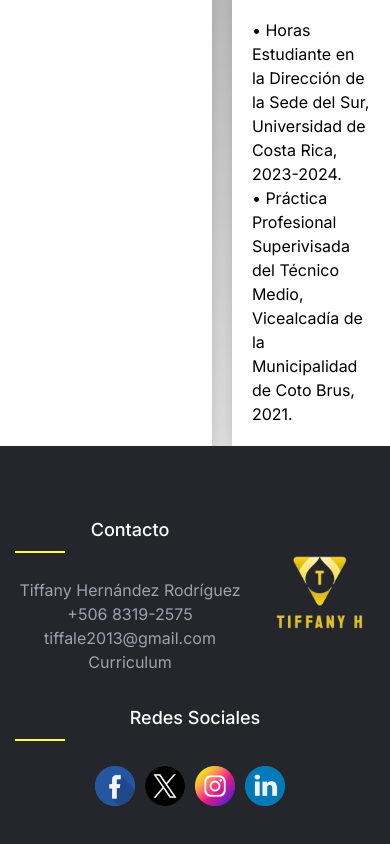
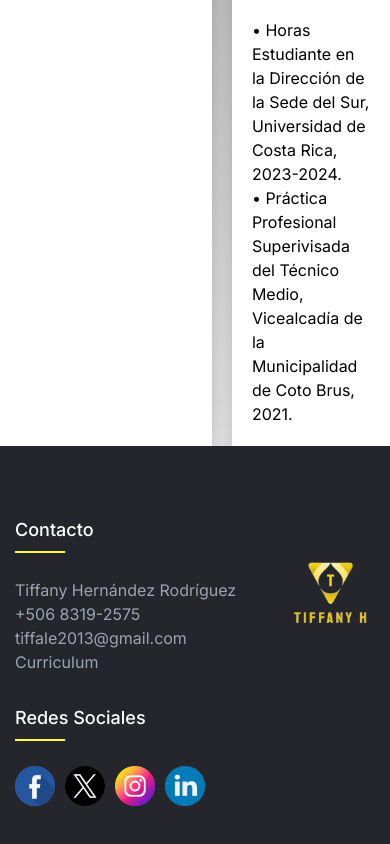
Before and after one commit to tihernan/portafolio_personal, a Next.js app: page /personal in a window 390 px wide. Shown: the part 2049-2893 px from the top of the page. Built offline with nearby package versions, Linux system fonts and the light colour scheme.

Commit message:
Responsive
Más correciones en el display del header y del footer en responsive

```diff
--- a/src/app/globals.css
+++ b/src/app/globals.css
@@ -79,21 +79,21 @@ body {
 @media (max-width: 1024px) {
   .nav-content {
     padding: 0 1rem;
-    justify-content: center; /* Centramos horizontalmente el contenido */
-    flex-direction: row; /* Aseguramos que los elementos estén en una fila */
+    justify-content: center;
+    flex-direction: row;
   }
 
   .nav-links {
     gap: 1rem;
-    justify-content: center; /* Centramos horizontalmente los enlaces */
-    flex-direction: row; /* Aseguramos que los enlaces estén en una fila */
+    justify-content: center;
+    flex-direction: row;
   }
 
   .header img.foto {
-    width: 150px;
-    height: 150px;
-    margin: 0 auto; /* Centramos la imagen */
-    margin-left: 0; /* Eliminamos el margen izquierdo */
+    width: 110px;
+    height: 110px;
+    margin: 0 auto;
+    margin-left: 0;
   }
 
   .nav-link {
@@ -105,20 +105,20 @@ body {
   .nav-content {
     padding: 0 1rem;
     justify-content: center;
-    flex-direction: row; /* Aseguramos que los elementos estén en una fila */
+    flex-direction: row;
   }
 
   .nav-links {
     gap: 1rem;
-    justify-content: center; /* Centramos horizontalmente los enlaces */
-    flex-direction: row; /* Aseguramos que los enlaces estén en una fila */
+    justify-content: center;
+    flex-direction: row;
   }
 
   .header img.foto {
-    width: 130px;
-    height: 130px;
+    width: 90px;
+    height: 90px;
     margin: 0 auto;
-    margin-left: 0; /* Eliminamos el margen izquierdo */
+    margin-left: 0;
   }
 
   .nav-link {
@@ -129,21 +129,21 @@ body {
 @media (max-width: 480px) {
   .nav-content {
     padding: 0 0.5rem;
-    justify-content: center; /* Centramos horizontalmente el contenido */
-    flex-direction: row; /* Aseguramos que los elementos estén en una fila */
+    justify-content: center;
+    flex-direction: row;
   }
 
   .nav-links {
     gap: 0.5rem;
-    justify-content: center; /* Centramos horizontalmente los enlaces */
-    flex-direction: row; /* Aseguramos que los enlaces estén en una fila */
+    justify-content: center;
+    flex-direction: row;
   }
 
   .header img.foto {
-    width: 100px;
-    height: 100px;
+    width: 70px;
+    height: 70px;
     margin: 0 auto;
-    margin-left: 0; /* Eliminamos el margen izquierdo */
+    margin-left: 0;
   }
 
   .nav-link {
@@ -275,23 +275,22 @@ html {
 /* responsive */
 @media (max-width: 767px) {
   .footer-container {
-    flex-direction: row; /* Mantenemos en una fila */
-    justify-content: center; /* Centramos horizontalmente */
-    text-align: center; /* Centramos el texto */
+    justify-content: left;
+    text-align: left;
   }
 
   .footer-col {
-    width: auto; /* Ajustamos el ancho automáticamente */
+    width: auto;
     margin-bottom: 30px;
     max-width: 100%;
-    text-align: center; /* Centramos el contenido */
+    text-align: left;
   }
 
   .footer img.logo {
     margin-top: 0;
     margin-bottom: 30px;
-    width: 150px;
-    height: 150px;
+    width: 130px;
+    height: 130px;
   }
 
   .footer-col {
@@ -301,26 +300,24 @@ html {
 
 @media (max-width: 574px) {
   .footer-container {
-    flex-direction: row; /* Mantenemos en una fila */
-    justify-content: center; /* Centramos horizontalmente */
-    text-align: center; /* Centramos el texto */
+    justify-content: left;
+    text-align: left;
   }
 
   .footer-col {
-    width: auto; /* Ajustamos el ancho automáticamente */
-    text-align: center; /* Centramos el contenido */
+    width: auto;
+    text-align: left;
   }
 
   .footer img.logo {
     margin: 0 0 30px 0;
-    width: 130px;
-    height: 130px;
+    width: 110px;
+    height: 110px;
   }
 
   .row {
-    flex-direction: row; /* Mantenemos en una fila */
-    justify-content: center; /* Centramos horizontalmente */
+    justify-content: left;
     align-items: center;
-    text-align: center; /* Centramos el texto */
+    text-align: left;
   }
 }
```
